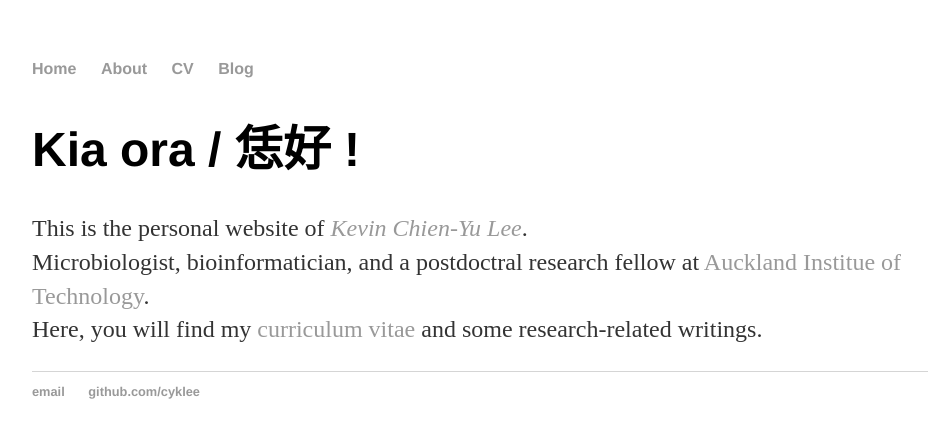
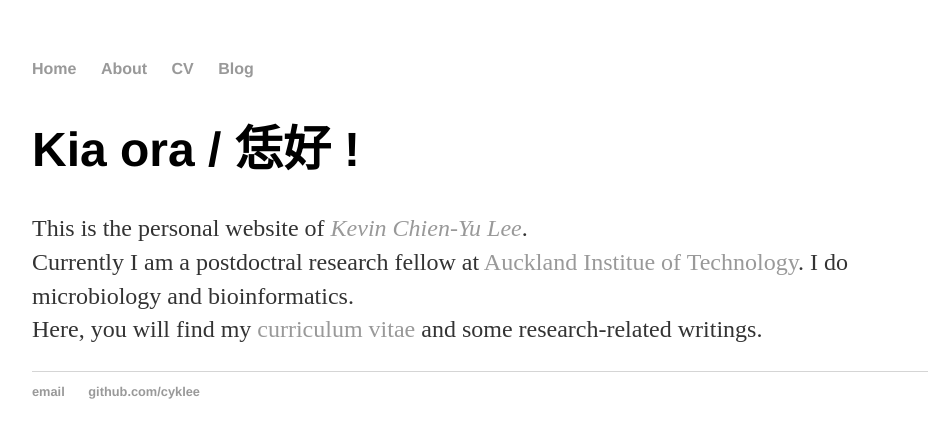
Before and after one commit to cyklee/cyklee.github.io, a Jekyll site: the page built from index.html, in a window 1280 px wide. Shown: the top 438 px of the page, without its empty margins (160-1092 px from the left). Built offline with Jekyll 4.4.1, drawn with Linux system fonts in a browser that asks for light colours.

Commit message:
Update index.html

```diff
--- a/index.html
+++ b/index.html
@@ -5,6 +5,6 @@ title: Kevin C Lee, Microbiologist
 <div class="blurb">
 	<h1>Kia ora / 恁好 !</h1>
 	<p>This is the personal website of <a href="https://scholar.google.co.nz/citations?user=RLsjHSMAAAAJ&hl=en"><em>Kevin Chien-Yu Lee</em></a>.<br>
-	Microbiologist, bioinformatician, and a postdoctral research fellow at <a href="https://aenz.aut.ac.nz/"> Auckland Institue of Technology</a>.<br>
-	Here, you will find my <a href="/about">curriculum vitae</a>  and some research-related writings. </p>
+	Currently I am a postdoctral research fellow at <a href="https://aenz.aut.ac.nz/"> Auckland Institue of Technology</a>. I do microbiology and bioinformatics.<br>
+	Here, you will find my <a href="/cv">curriculum vitae</a> and some research-related writings.</p>
 	</div><!-- /.blurb -->
```
